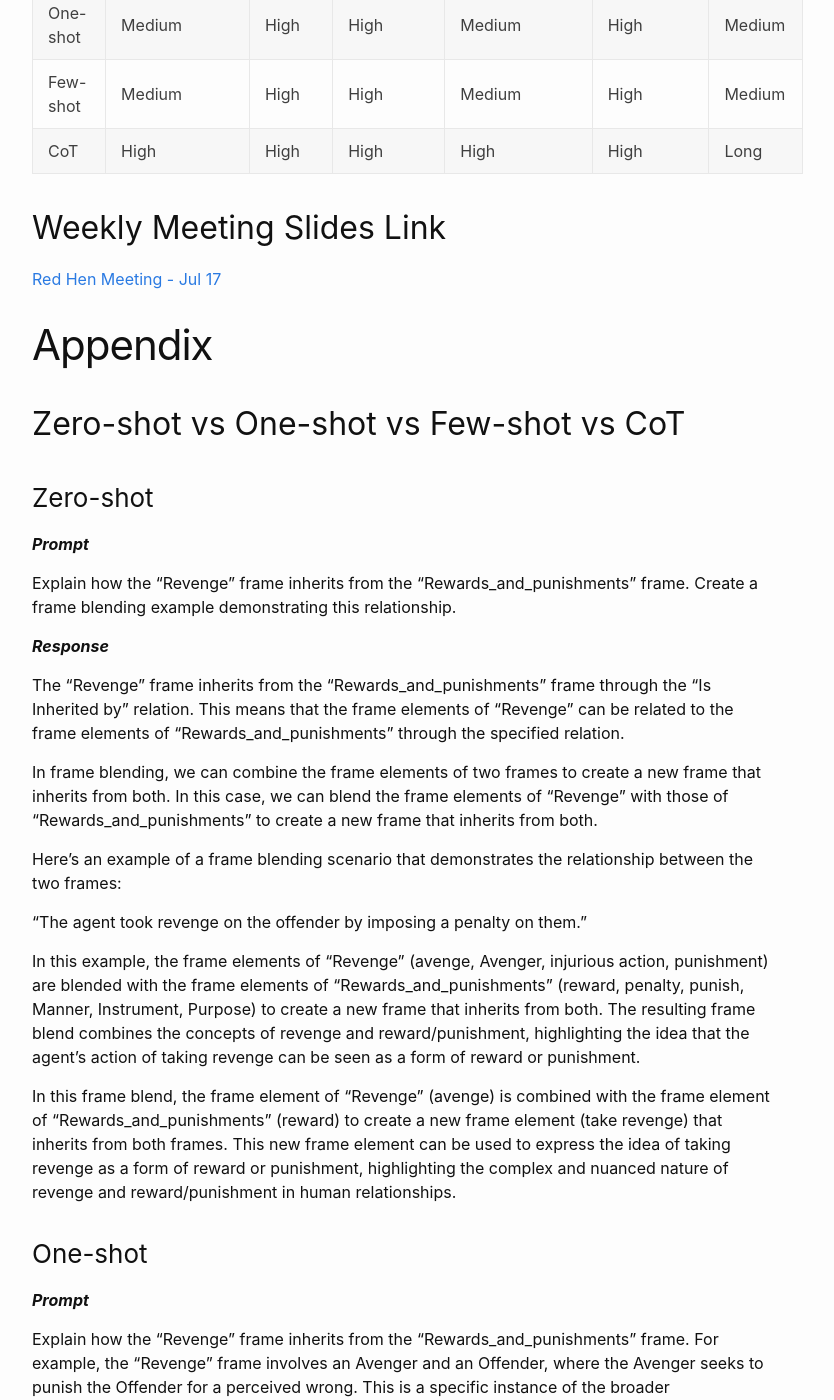
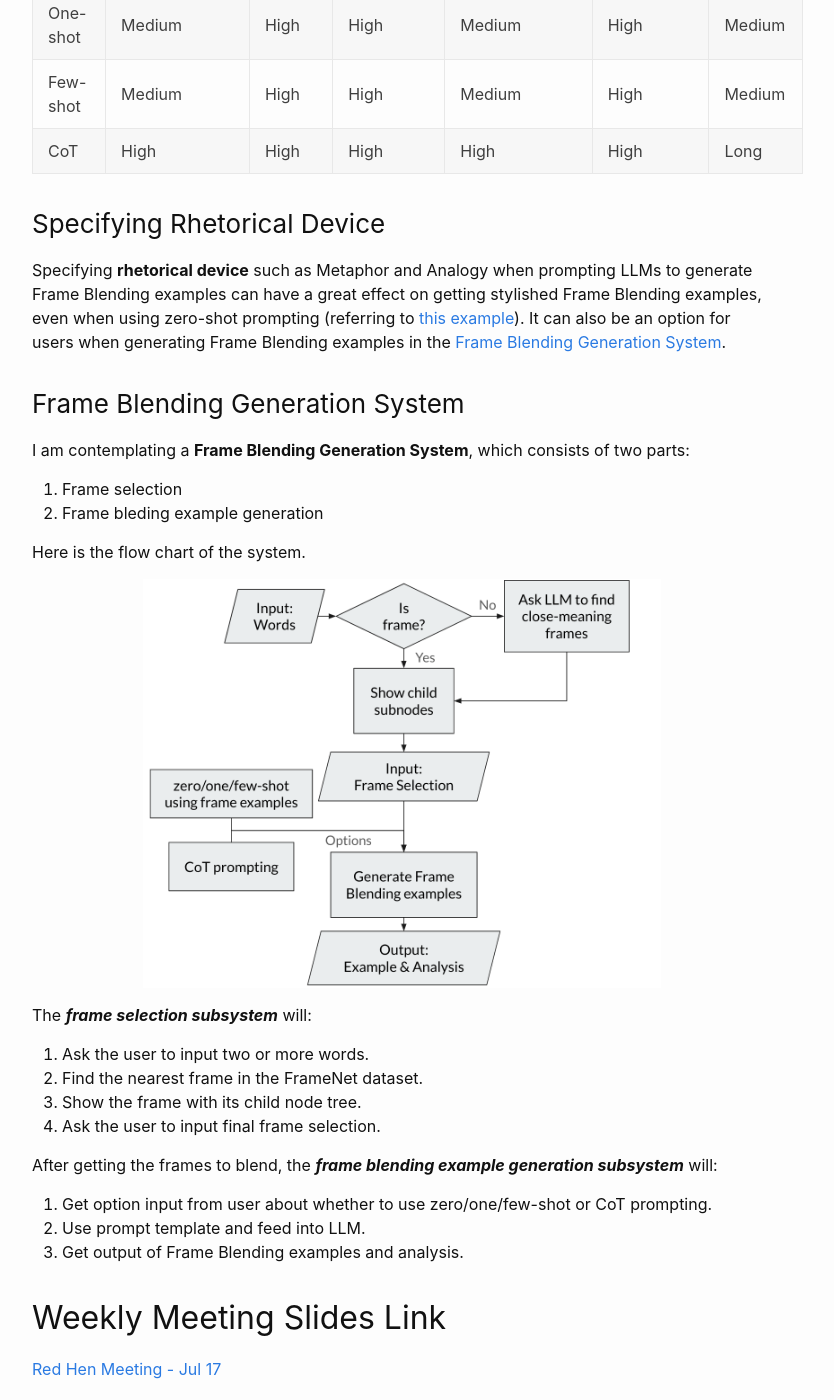
Before and after one commit to Zhongheng-Cheng/zhongheng-cheng.github.io, a Jekyll site: the page built from _posts/2024-07-17-Week-8.md, in a window 1280 px wide and 1400 px high, scrolled down 975 px. Shown: the whole window, without its empty margins (238-1072 px from the left). Built offline with Jekyll 4.4.1, drawn with Linux system fonts in a browser that asks for light colours; some of the changed text lies outside the part shown.

Commit message:
updated blog

```diff
--- a/_posts/2024-07-17-Week-8.md
+++ b/_posts/2024-07-17-Week-8.md
@@ -38,6 +38,31 @@ I chose some dimensions to briefly evaluate the generating results mentioned abo
 | Few-shot      | Medium       | High    | High      | Medium                 | High      | Medium       |
 | CoT           | High         | High    | High      | High                   | High      | Long         |
 
+### Specifying Rhetorical Device
+
+Specifying **rhetorical device** such as Metaphor and Analogy when prompting LLMs to generate Frame Blending examples can have a great effect on getting stylished Frame Blending examples, even when using zero-shot prompting (referring to [this example](#zero-shot-example-specifying-rhetorical-device)). It can also be an option for users when generating Frame Blending examples in the [Frame Blending Generation System](#frame-blending-generation-system).
+
+### Frame Blending Generation System
+
+I am contemplating a **Frame Blending Generation System**, which consists of two parts:
+
+1. Frame selection
+2. Frame bleding example generation
+
+Here is the flow chart of the system.
+
+<img src="{{ 'img/2024-07-17/system_flow_chart.png' | relative_url }}" style="width: 70%;">
+
+The **_frame selection subsystem_** will:
+1. Ask the user to input two or more words.
+2. Find the nearest frame in the FrameNet dataset.
+3. Show the frame with its child node tree.
+4. Ask the user to input final frame selection.
+
+After getting the frames to blend, the **_frame blending example generation subsystem_** will:
+1. Get option input from user about whether to use zero/one/few-shot or CoT prompting.
+2. Use prompt template and feed into LLM.
+3. Get output of Frame Blending examples and analysis.
 
 ## Weekly Meeting Slides Link
 
@@ -172,7 +197,7 @@ In this scenario, we can also see how the "Revenge" frame utilizes aspects of th
 
 In summary, the "Revenge" frame inherits its structure and elements from the "Rewards_and_punishments" frame, and utilizes aspects of the broader frame to structure the language used to describe revenge events.
 
-## Zero-shot Example, Specifying Rhetorical Devices
+## Zero-shot Example, Specifying Rhetorical Device
 
 **_Prompt_**
 
```
Also changed, not shown: img/2024-07-17/system_flow_chart.png (added).
